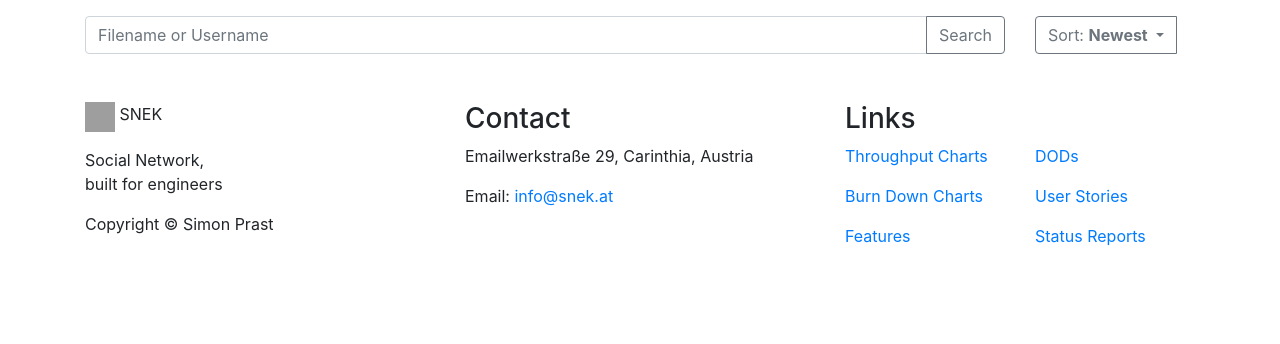
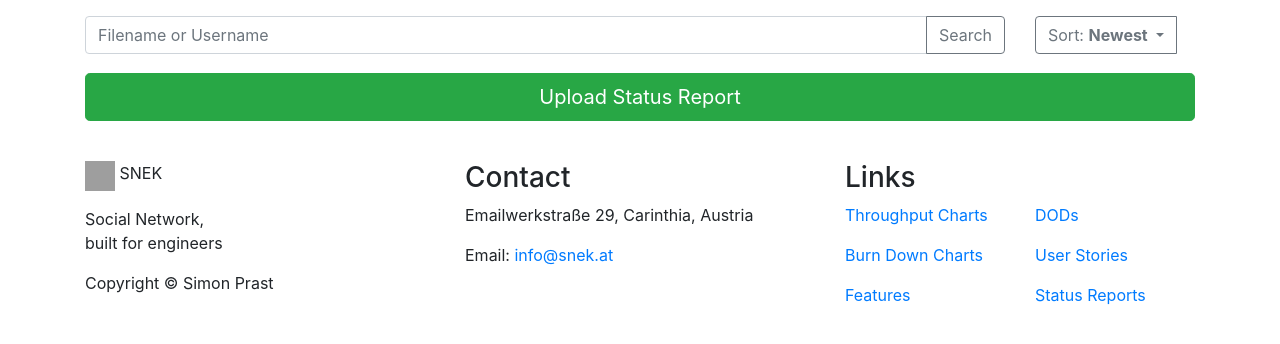
Before and after one commit to snek-at/tastic-engine, a Django app: page /reports/ in a window 1280 px wide. Shown: the part 56-400 px from the top of the page. Run offline with Django 3.2, Linux system fonts and the light colour scheme; the visitor is signed in with stand-in values (Sample User, id 1); data comes from the database, SQL or seed files in the repository; some libraries are stand-ins or nearby versions; grey boxes are pictures that could not be loaded.

Commit message:
Update reports template
The reports template was updated to the needs.

```diff
--- a/templates/pages/reports.html
+++ b/templates/pages/reports.html
@@ -51,11 +51,33 @@
         </div>
       </div>
     </div>
+    {% if user.is_authenticated %}
+    <form
+      method="POST"
+      action="{% url 'upload_report_route' %}"
+      enctype="multipart/form-data"
+    >
+      {% csrf_token %}
+      <input
+        type="file"
+        name="report"
+        id="file"
+        onchange="javascript:this.form.submit();"
+        hidden
+      />
+      <label
+        for="file"
+        class="btn btn-success btn-lg btn-block"
+        style="margin-top: 0.2rem;"
+        >Upload Status Report</label
+      >
+    </form>
+    {% endif %}
     <div class="reports" style="padding-top: 1rem;">
       <div class="row">
-        {% for user in users%}
+        {% for report in reports %}
         <div class="col-6" style="padding-top: 1rem;">
-          <h4>{{ user.name }}</h4>
+          <h4>{{ report.owner }}</h4>
           <div
             class="list-group"
             style="
@@ -64,7 +86,7 @@
               -webkit-overflow-scrolling: touch;
             "
           >
-            {% for file in user.files %}
+            {% for file in report.files %}
             <li class="list-group-item" style="margin-top: 0.2rem;">
               <div class="d-flex w-100 justify-content-between">
                 <div>
```
Also changed, not shown: other parts of templates/pages/reports.html (+2 -24 lines).
